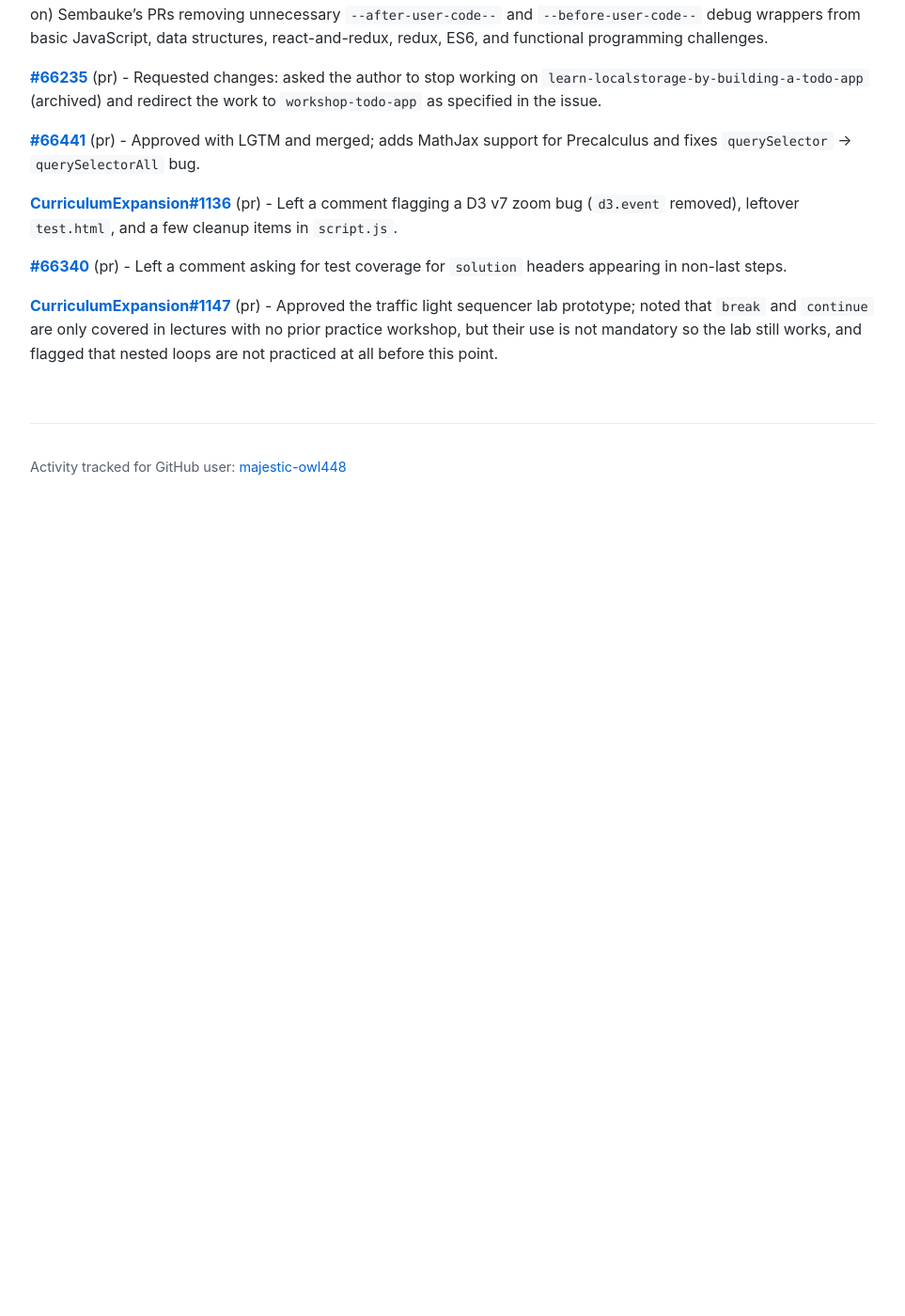
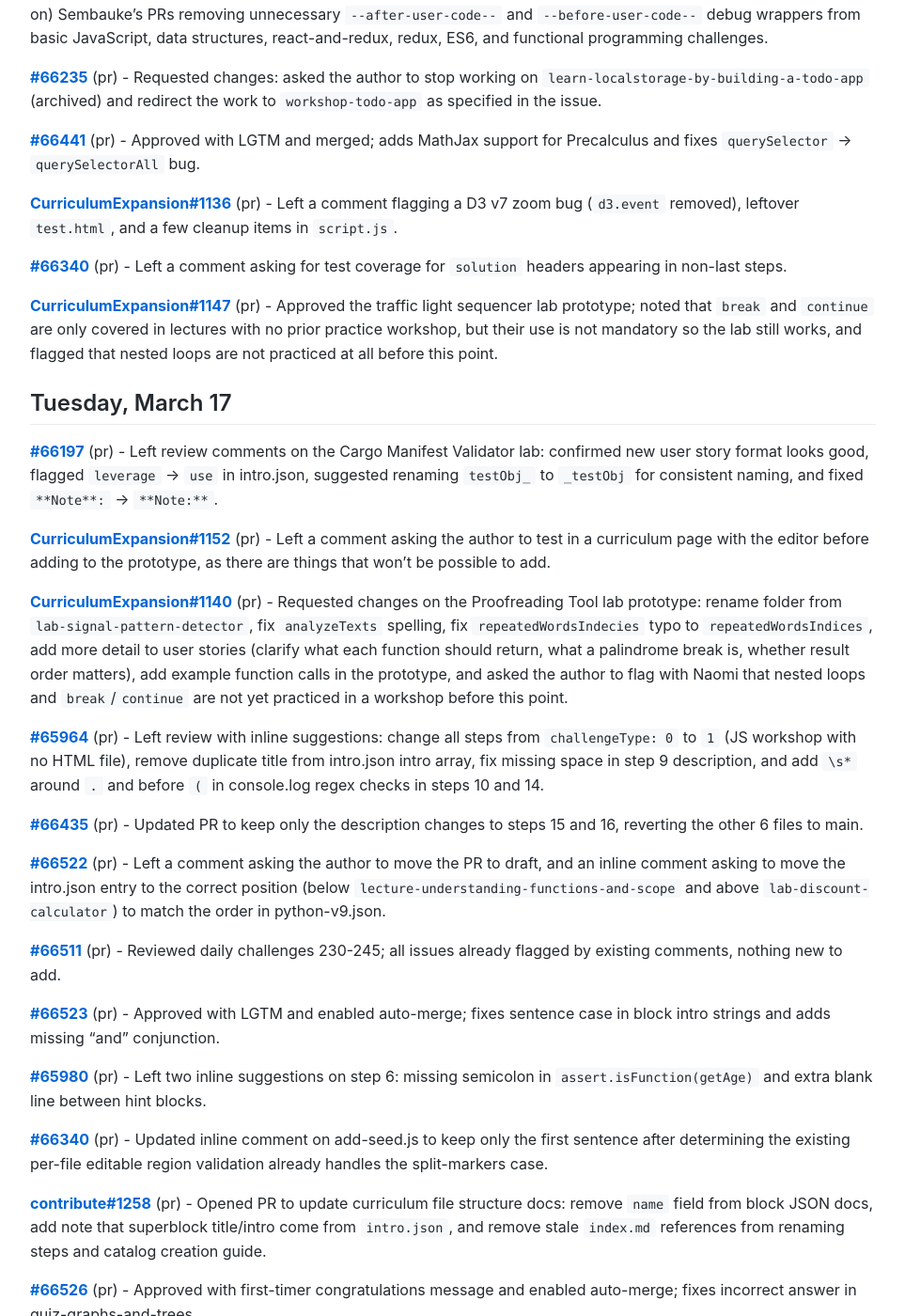
Before and after one commit to majestic-owl448/tracking, a Jekyll site: the page built from activity-2026-03-16.md, in a window 1280 px wide and 1400 px high, scrolled down 686 px. Shown: the whole window at 94% size, without its empty margins (158-1121 px from the left). Built offline with Jekyll 4.4.1, drawn with Linux system fonts in a browser that asks for light colours; before the commit the page ends 1228 px from its top, so only the background shows below that; some of the changed text lies outside the part shown.

Commit message:
march 17th

```diff
--- a/activity-2026-03-16.md
+++ b/activity-2026-03-16.md
@@ -28,3 +28,37 @@ permalink: /activity-2026-03-16.html
 **[#66340](https://github.com/freeCodeCamp/freeCodeCamp/pull/66340)** (pr) - Left a comment asking for test coverage for `solution` headers appearing in non-last steps.
 
 **[CurriculumExpansion#1147](https://github.com/freeCodeCamp/CurriculumExpansion/pull/1147)** (pr) - Approved the traffic light sequencer lab prototype; noted that `break` and `continue` are only covered in lectures with no prior practice workshop, but their use is not mandatory so the lab still works, and flagged that nested loops are not practiced at all before this point.
+
+## Tuesday, March 17
+
+**[#66197](https://github.com/freeCodeCamp/freeCodeCamp/pull/66197)** (pr) - Left review comments on the Cargo Manifest Validator lab: confirmed new user story format looks good, flagged `leverage` → `use` in intro.json, suggested renaming `testObj_` to `_testObj` for consistent naming, and fixed `**Note**:` → `**Note:**`.
+
+**[CurriculumExpansion#1152](https://github.com/freeCodeCamp/CurriculumExpansion/pull/1152)** (pr) - Left a comment asking the author to test in a curriculum page with the editor before adding to the prototype, as there are things that won't be possible to add.
+
+**[CurriculumExpansion#1140](https://github.com/freeCodeCamp/CurriculumExpansion/pull/1140)** (pr) - Requested changes on the Proofreading Tool lab prototype: rename folder from `lab-signal-pattern-detector`, fix `analyzeTexts` spelling, fix `repeatedWordsIndecies` typo to `repeatedWordsIndices`, add more detail to user stories (clarify what each function should return, what a palindrome break is, whether result order matters), add example function calls in the prototype, and asked the author to flag with Naomi that nested loops and `break`/`continue` are not yet practiced in a workshop before this point.
+
+**[#65964](https://github.com/freeCodeCamp/freeCodeCamp/pull/65964)** (pr) - Left review with inline suggestions: change all steps from `challengeType: 0` to `1` (JS workshop with no HTML file), remove duplicate title from intro.json intro array, fix missing space in step 9 description, and add `\s*` around `.` and before `(` in console.log regex checks in steps 10 and 14.
+
+**[#66435](https://github.com/freeCodeCamp/freeCodeCamp/pull/66435)** (pr) - Updated PR to keep only the description changes to steps 15 and 16, reverting the other 6 files to main.
+
+**[#66522](https://github.com/freeCodeCamp/freeCodeCamp/pull/66522)** (pr) - Left a comment asking the author to move the PR to draft, and an inline comment asking to move the intro.json entry to the correct position (below `lecture-understanding-functions-and-scope` and above `lab-discount-calculator`) to match the order in python-v9.json.
+
+**[#66511](https://github.com/freeCodeCamp/freeCodeCamp/pull/66511)** (pr) - Reviewed daily challenges 230-245; all issues already flagged by existing comments, nothing new to add.
+
+**[#66523](https://github.com/freeCodeCamp/freeCodeCamp/pull/66523)** (pr) - Approved with LGTM and enabled auto-merge; fixes sentence case in block intro strings and adds missing "and" conjunction.
+
+**[#65980](https://github.com/freeCodeCamp/freeCodeCamp/pull/65980)** (pr) - Left two inline suggestions on step 6: missing semicolon in `assert.isFunction(getAge)` and extra blank line between hint blocks.
+
+**[#66340](https://github.com/freeCodeCamp/freeCodeCamp/pull/66340)** (pr) - Updated inline comment on add-seed.js to keep only the first sentence after determining the existing per-file editable region validation already handles the split-markers case.
+
+**[contribute#1258](https://github.com/freeCodeCamp/contribute/pull/1258)** (pr) - Opened PR to update curriculum file structure docs: remove `name` field from block JSON docs, add note that superblock title/intro come from `intro.json`, and remove stale `index.md` references from renaming steps and catalog creation guide.
+
+**[#66526](https://github.com/freeCodeCamp/freeCodeCamp/pull/66526)** (pr) - Approved with first-timer congratulations message and enabled auto-merge; fixes incorrect answer in quiz-graphs-and-trees.
+
+**[#66525](https://github.com/freeCodeCamp/freeCodeCamp/pull/66525)** (pr) - Closed as duplicate of #66526.
+
+**[#66495](https://github.com/freeCodeCamp/freeCodeCamp/pull/66495)**, **[#66496](https://github.com/freeCodeCamp/freeCodeCamp/pull/66496)**, **[#66497](https://github.com/freeCodeCamp/freeCodeCamp/pull/66497)**, **[#66498](https://github.com/freeCodeCamp/freeCodeCamp/pull/66498)**, **[#66499](https://github.com/freeCodeCamp/freeCodeCamp/pull/66499)**, **[#66503](https://github.com/freeCodeCamp/freeCodeCamp/pull/66503)**, **[#66504](https://github.com/freeCodeCamp/freeCodeCamp/pull/66504)**, **[#66505](https://github.com/freeCodeCamp/freeCodeCamp/pull/66505)** (pr) - Approved and enabled auto-merge on Sembauke's PRs removing `--before/after-user-code--` from React and Rosetta Code challenges (batches 01–10, refs #57107).
+
+**[contribute#1259](https://github.com/freeCodeCamp/contribute/pull/1259)** (pr) - Opened PR to add a new guide page for working on theory lessons (challengeType 19), covering file templates, metadata, creation workflow, interactive editor combinations, and questions structure. Closes contribute#1247.
+
+**[contribute#1260](https://github.com/freeCodeCamp/contribute/pull/1260)** (pr) - Opened PR to update the labs, quizzes, and reviews contributor guides: fixed title capitalization, added "Create" sections with `pnpm run create-new-project` and metadata, added dashedName/title conventions for labs and quizzes, fixed missing `---` separators in quizzes example, and expanded the interactive editor documentation in reviews to all five file-type combinations.
```
Also changed, not shown: follow-up.md (+15 -20 lines), todo.md (+6 -4 lines).
